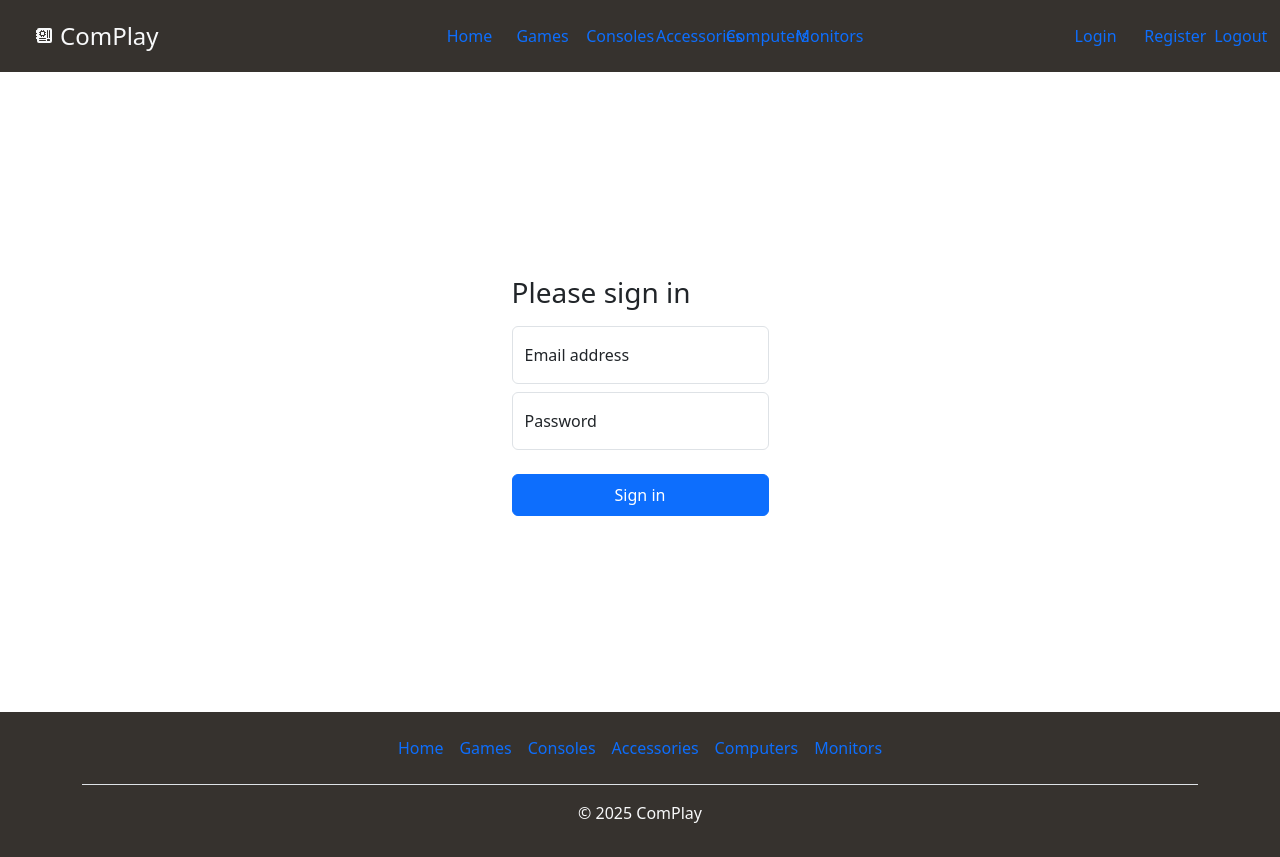
After one commit to lepperson11/python-final, a Flask app: page /login in a window 1280 px wide. The commit adds this page. Run offline with Flask 3, Linux system fonts and the light colour scheme.

Commit message:
added a login/logout system

```diff
--- a/main.py
+++ b/main.py
@@ -1,6 +1,34 @@
-from flask import Flask, json, render_template, request, url_for, redirect, flash, send_from_directory
+from flask import Flask, render_template, request, url_for, redirect, flash, send_from_directory
+from werkzeug.security import generate_password_hash, check_password_hash
+from flask_sqlalchemy import SQLAlchemy
+from sqlalchemy.orm import DeclarativeBase, Mapped, mapped_column
+from sqlalchemy import Integer, String
+from flask_login import UserMixin, login_user, LoginManager, login_required, current_user, logout_user
+import json
 
 app = Flask(__name__)
+app.config['SECRET_KEY'] = 'secret-key-goes-here'
+
+class Base(DeclarativeBase):
+    pass
+app.config['SQLALCHEMY_DATABASE_URI'] = 'sqlite:///users.db'
+db = SQLAlchemy(model_class=Base)
+db.init_app(app)
+
+login_manager = LoginManager()
+login_manager.init_app(app)
+
+@login_manager.user_loader
+def load_user(user_id):
+    return db.get_or_404(User, user_id)
+
+class User(UserMixin, db.Model):
+    id: Mapped[int] = mapped_column(Integer, primary_key=True)
+    email: Mapped[str] = mapped_column(String(100), unique=True)
+    password: Mapped[str] = mapped_column(String(100))
+
+with app.app_context():
+    db.create_all()
 
 @app.route('/')
 def home():
@@ -8,90 +36,149 @@ def home():
 
 @app.route('/games')
 def games():
-    with open("./static/json/games.json") as data_file:
+    with open("./static/json/products.json") as data_file:
         data = json.load(data_file)
-        data_row = data["video_games"]
+        game_row = data["products"]["video_games"]
         game_name_list = []
         game_description_list = []
         game_image_list = []
         game_alt_list = []
-        for row in data_row:
-            game_name_list.append(row["name"])
-            game_description_list.append(row["description"])
-            game_image_list.append(row["image"])
-            game_alt_list.append(row["alt"])
+        row(game_row, game_name_list, game_description_list, game_image_list, game_alt_list)
         count = len(game_name_list)
     return render_template("games.html", game_name_list = game_name_list, game_description_list = game_description_list, game_image_list = game_image_list, game_alt_list = game_alt_list, count = count)
 
 @app.route('/consoles')
 def consoles():
-    with open("./static/json/consoles.json") as data_file:
+    with open("./static/json/products.json") as data_file:
         data = json.load(data_file)
-        data_row = data["game_consoles"]
+        console_row = data["products"]["game_consoles"]
         console_name_list = []
         console_description_list = []
         console_image_list = []
         console_alt_list = []
-        for row in data_row:
-            console_name_list.append(row["name"])
-            console_description_list.append(row["description"])
-            console_image_list.append(row["image"])
-            console_alt_list.append(row["alt"])
+        row(console_row, console_name_list, console_description_list, console_image_list, console_alt_list)
         count = len(console_name_list)
     return render_template("consoles.html", console_name_list = console_name_list, console_description_list = console_description_list, console_image_list = console_image_list, console_alt_list = console_alt_list, count = count)
 
 @app.route('/accessories')
 def accessories():
-    with open("./static/json/accessories.json") as data_file:
+    with open("./static/json/products.json") as data_file:
         data = json.load(data_file)
-        data_row = data["accessories"]
+        accessories_row = data["products"]["accessories"]
         accessories_name_list = []
         accessories_description_list = []
         accessories_image_list = []
         accessories_alt_list = []
-        for row in data_row:
-            accessories_name_list.append(row["name"])
-            accessories_description_list.append(row["description"])
-            accessories_image_list.append(row["image"])
-            accessories_alt_list.append(row["alt"])
+        row(accessories_row, accessories_name_list, accessories_description_list, accessories_image_list, accessories_alt_list)
         count = len(accessories_name_list)
     return render_template("accessories.html", accessories_name_list = accessories_name_list, accessories_description_list = accessories_description_list, accessories_image_list = accessories_image_list, accessories_alt_list = accessories_alt_list, count = count)
 
 @app.route('/computers')
 def computers():
-    with open("./static/json/computers.json") as data_file:
+    with open("./static/json/products.json") as data_file:
         data = json.load(data_file)
-        data_row = data["computers"]
+        computer_row = data["products"]["computers"]
         computer_name_list = []
         computer_description_list = []
         computer_image_list = []
         computer_alt_list = []
-        for row in data_row:
-            computer_name_list.append(row["name"])
-            computer_description_list.append(row["description"])
-            computer_image_list.append(row["image"])
-            computer_alt_list.append(row["alt"])
+        row(computer_row, computer_name_list, computer_description_list, computer_image_list, computer_alt_list)
         count = len(computer_name_list)
     return render_template("computers.html", computer_name_list = computer_name_list, computer_description_list = computer_description_list, computer_image_list = computer_image_list, computer_alt_list = computer_alt_list, count = count)
 
 @app.route('/monitors')
 def monitors():
-    with open("./static/json/monitors.json") as data_file:
+    with open("./static/json/products.json") as data_file:
         data = json.load(data_file)
-        data_row = data["monitors"]
+        monitors_row = data["products"]["monitors"]
         monitor_name_list = []
         monitor_description_list = []
         monitor_image_list = []
         monitor_alt_list = []
-        for row in data_row:
-            monitor_name_list.append(row["name"])
-            monitor_description_list.append(row["description"])
-            monitor_image_list.append(row["image"])
-            monitor_alt_list.append(row["alt"])
+        row(monitors_row, monitor_name_list, monitor_description_list, monitor_image_list, monitor_alt_list)
         count = len(monitor_name_list)
     return render_template("monitors.html", monitor_name_list = monitor_name_list, monitor_description_list = monitor_description_list, monitor_image_list = monitor_image_list, monitor_alt_list = monitor_alt_list, count = count)
 
 
+@app.route('/login', methods=["GET", "POST"])
+def login():
+    if request.method == "POST":
+        email = request.form.get('email')
+        password = request.form.get('password')
+
+        result = db.session.execute(db.select(User).where(User.email == email))
+        user = result.scalar()
+
+        if not user:
+            flash("The email or password is incorrect or does not exist")
+            return redirect(url_for('login'))
+        elif not check_password_hash(user.password, password):
+            flash("The email or password is incorrect or does not exist")
+            return redirect(url_for('login'))
+        else:
+            login_user(user)
+            return redirect(url_for('admin'))
+
+    return render_template("login.html", logged_in=current_user.is_authenticated)
+
+@app.route('/register', methods=["GET", "POST"])
+def register():
+    if request.method == "POST":
+        email = request.form.get('email')
+        result = db.session.execute(db.select(User).where(User.email == email))
+        user = result.scalar()
+        if user:
+            flash("You already have an account with that email, use log in instead!")
+            return redirect(url_for('login'))
+        hash_salt_pass = generate_password_hash(request.form.get('password'), method="pbkdf2:sha256", salt_length=9)
+        new_user = User(
+            email=request.form.get('email'),
+            password=hash_salt_pass
+        )
+
+        db.session.add(new_user)
+        db.session.commit()
+
+        login_user(new_user)
+
+        return redirect(url_for("admin"))
+
+    return render_template("register.html", logged_in=current_user.is_authenticated)
+
+def row(row_list, name, description, image, alt):
+    for row in row_list:
+            name.append(row["name"])
+            description.append(row["description"])
+            image.append(row["image"])
+            alt.append(row["alt"])
+    return name, description, image, alt
+
+@app.route('/admin')
+@login_required
+def admin():
+    with open("./static/json/products.json") as data_file:
+        data = json.load(data_file)
+        accessories_row = data["products"]["accessories"]
+        consoles_row = data["products"]["game_consoles"]
+        computers_row = data["products"]["computers"]
+        games_row = data["products"]["video_games"]
+        monitors_row = data["products"]["monitors"]
+        name_list = []
+        description_list = []
+        image_list = []
+        alt_list = []
+        row(accessories_row, name_list, description_list, image_list, alt_list)
+        row(consoles_row, name_list, description_list, image_list, alt_list)
+        row(computers_row, name_list, description_list, image_list, alt_list)
+        row(games_row, name_list, description_list, image_list, alt_list)
+        row(monitors_row, name_list, description_list, image_list, alt_list)
+        count = len(name_list)
+    return render_template("admin.html", name_list = name_list, description_list = description_list, image_list = image_list, alt_list = alt_list, count = count, logged_in=True)
+
+@app.route('/logout')
+def logout():
+    logout_user()
+    return redirect(url_for('home'))
 
 if __name__ == "__main__":
     app.run(debug=True)
--- a/static/css/styles.css
+++ b/static/css/styles.css
@@ -3,5 +3,11 @@ footer {
   background-color: #36322e;
 }
 .nav-link {
-  color: #4590a1;
+  color: rgb(13, 110, 253);
 }
+.sign-in {
+  height: 75vh;
+}
+.flash {
+  color: red;
+}
--- a/templates/base.html
+++ b/templates/base.html
@@ -40,23 +40,32 @@
         </a>
 
         <ul class="nav nav-pills col-8">
-          <li class="nav-item col-2">
+          <li class="nav-item col-1">
             <a href="/" class="nav-link" aria-current="page">Home</a>
           </li>
-          <li class="nav-item col-2">
+          <li class="nav-item col-1">
             <a href="/games" class="nav-link">Games</a>
           </li>
-          <li class="nav-item col-2">
+          <li class="nav-item col-1">
             <a href="/consoles" class="nav-link">Consoles</a>
           </li>
-          <li class="nav-item col-2">
+          <li class="nav-item col-1">
             <a href="/accessories" class="nav-link">Accessories</a>
           </li>
-          <li class="nav-item col-2">
+          <li class="nav-item col-1">
             <a href="/computers" class="nav-link">Computers</a>
           </li>
-          <li class="nav-item col-2">
+          <li class="nav-item col-4">
             <a href="/monitors" class="nav-link">Monitors</a>
+          </li>
+          <li class="nav-item col-1">
+            <a href="/login" class="nav-link">Login</a>
+          </li>
+          <li class="nav-item col-1">
+            <a href="/register" class="nav-link">Register</a>
+          </li>
+          <li class="nav-item col-1">
+            <a href="/logout" class="nav-link">Logout</a>
           </li>
         </ul>
       </header>
--- /dev/null
+++ b/templates/login.html
@@ -0,0 +1,30 @@
+{% extends "base.html" %} {% block content %}
+<div class="container sign-in d-flex justify-content-center align-items-center">
+  <form method="post">
+    <h1 class="h3 mb-3 fw-normal">Please sign in</h1>
+    {% with messages = get_flashed_messages() %} {% if messages %} {% for
+    message in messages %}
+    <p class="flash">{{ message }}</p>
+    {% endfor %} {% endif %} {% endwith %}
+    <div class="form-floating mb-2">
+      <input
+        type="email"
+        class="form-control"
+        name="email"
+        placeholder="name@example.com"
+      />
+      <label for="floatingInput">Email address</label>
+    </div>
+    <div class="form-floating mb-4">
+      <input
+        type="password"
+        class="form-control"
+        name="password"
+        placeholder="Password"
+      />
+      <label for="floatingPassword">Password</label>
+    </div>
+    <button class="btn btn-primary w-100 py-2" type="submit">Sign in</button>
+  </form>
+</div>
+{% endblock %}
```
Also changed, not shown: static/json/accessories.json (deleted, +0 -40 lines), static/json/computers.json (deleted, +0 -40 lines), static/json/consoles.json (deleted, +0 -40 lines), static/json/games.json (deleted, +0 -40 lines), static/json/monitors.json (deleted, +0 -40 lines), static/json/products.json (added, +194 -0 lines), templates/admin.html (added, +41 -0 lines), templates/index.html (+4 -4 lines), templates/register.html (added, +32 -0 lines), instance/users.db (added).
